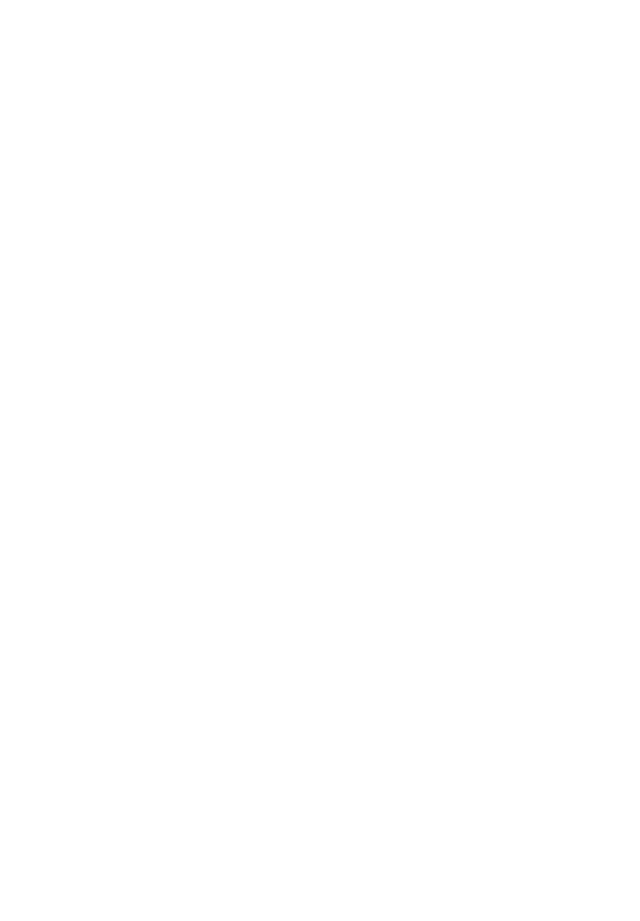
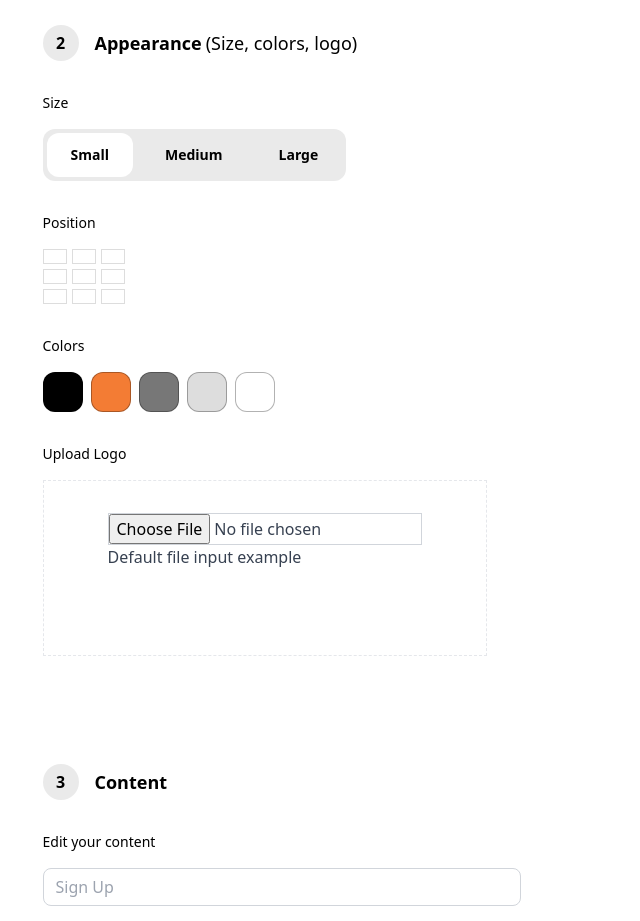
Before and after one commit to mrtksknn/popupsmart-modal-widget, a Next.js app: page / in a window 1280 px wide. Shown: the part 2820-3741 px from the top of the page, without its empty margins (0-640 px from the left). Before the commit the page ends 2773 px from the top, so only its background shows below. Built offline with nearby package versions, Linux system fonts and the light colour scheme.

Commit message:
created: content section

```diff
--- /dev/null
+++ b/components/Appearance/Colors/ColorItem.js
@@ -0,0 +1,18 @@
+import React from 'react';
+import {string} from 'prop-types';
+
+const propTypes = {value : string};
+const defaultProps = {value : null};
+
+const ColorItem = ({value}) => (
+  <input
+    className="grid-item appearance-none transition duration-200 color-item rounded-xl cursor-pointer hover:opacity-70 mr-2 w-10 h-10"
+    id="flexCheckDefault3" type="checkbox"
+    value={value}
+  />
+);
+
+ColorItem.propTypes = propTypes;
+ColorItem.defaultProps = defaultProps;
+
+export default ColorItem;
--- /dev/null
+++ b/components/Appearance/Colors/Colors.js
@@ -0,0 +1,19 @@
+import React from 'react';
+import ColorItem from './ColorItem';
+
+const Colors = () => (
+  <div className="colors">
+    <p className="text-sm font-normal mb-4 mt-8">
+      Colors
+    </p>
+    <div className="color-grid flex">
+      <ColorItem value="#000000" />
+      <ColorItem value="#F37C34" />
+      <ColorItem value="#777777" />
+      <ColorItem value="#dddddd" />
+      <ColorItem value="#ffffff" />
+    </div>
+  </div>
+);
+
+export default Colors;
--- /dev/null
+++ b/components/Appearance/Position/Position.js
@@ -0,0 +1,23 @@
+import React from 'react';
+import PositionItem from './PositionItem';
+
+const Position = () => (
+  <div className="position">
+    <p className="text-sm font-normal mb-4">
+      Position
+    </p>
+    <div className="grid-container w-20">
+      <PositionItem />
+      <PositionItem />
+      <PositionItem />
+      <PositionItem />
+      <PositionItem selected="true" />
+      <PositionItem />
+      <PositionItem />
+      <PositionItem />
+      <PositionItem />
+    </div>
+  </div>
+);
+
+export default Position;
--- /dev/null
+++ b/components/Appearance/Position/PositionItem.js
@@ -0,0 +1,10 @@
+import React from 'react';
+
+const PositionItem = () => (
+  <input
+    className="grid-item appearance-none transition duration-200 cursor-pointer" id="flexCheckDefault3" type="checkbox"
+    value=""
+  />
+);
+
+export default PositionItem;
--- /dev/null
+++ b/components/Appearance/Size.js
@@ -0,0 +1,28 @@
+import React from 'react';
+
+const Size = () => (
+  <div>
+    <p className="text-sm font-normal">
+      Size
+    </p>
+    <ul className="nav nav-tabs flex flex-col md:flex-row list-none mt-4 mb-8" id="tabs-tab" role="tablist">
+      <li className="step-header rounded-l-xl nav-item p-1" role="presentation">
+        <a aria-controls="tabs-home" aria-selected="true" className="flex nav-link rounded-xl font-medium text-sm bg-white px-6 py-3">
+          Small
+        </a>
+      </li>
+      <li className="step-header nav-item p-1" role="presentation">
+        <a aria-controls="tabs-home" aria-selected="true" className="active flex nav-link rounded-xl font-medium text-sm px-6 py-3">
+          Medium
+        </a>
+      </li>
+      <li className="step-header rounded-r-xl nav-item p-1" role="presentation">
+        <a aria-controls="tabs-home" aria-selected="true" className="flex nav-link rounded-xl font-medium text-sm px-6 py-3">
+          Large
+        </a>
+      </li>
+    </ul>
+  </div>
+);
+
+export default Size;
--- /dev/null
+++ b/components/Appearance/index.js
@@ -0,0 +1,29 @@
+/* eslint-disable react/jsx-child-element-spacing */
+import React from 'react';
+import Colors from './Colors/Colors';
+import LogoLoad from '../LogoLoad/LogoLoad';
+import Position from './Position/Position';
+import Size from './Size';
+
+const Appearance = () => (
+  <div className="Appearance mt-24">
+    <div className="flex items-center mb-8">
+      {/* eslint-disable-next-line max-len */}
+      <span className="step-header text-base font-semibold rounded-full flex items-center justify-center w-9 h-9 mr-4">
+        2
+      </span>
+      <span className="text-lg font-semibold">
+        Appearance
+        <span className="font-normal ml-1">
+          (Size, colors, logo)
+        </span>
+      </span>
+    </div>
+    <Size />
+    <Position />
+    <Colors />
+    <LogoLoad header="Upload Logo" />
+  </div>
+);
+
+export default Appearance;
--- /dev/null
+++ b/components/Content/Input.js
@@ -0,0 +1,12 @@
+import React from 'react';
+
+const Input = () => (
+  <input
+    className="input form-control block border border-solid border-gray-300 rounded-lg focus:border-blue-600 w-2/5 px-3 py-1.5 mt-4"
+    id="exampleFormControlInput1"
+    placeholder="Sign Up"
+    type="text"
+  />
+);
+
+export default Input;
--- /dev/null
+++ b/components/Content/index.js
@@ -0,0 +1,28 @@
+/* eslint-disable react/jsx-child-element-spacing */
+import React from 'react';
+import LogoLoad from '../LogoLoad/LogoLoad';
+import Input from './Input';
+
+const Content = () => (
+  <div className="Content mt-24">
+    <div className="flex items-center mb-8">
+      {/* eslint-disable-next-line max-len */}
+      <span className="step-header text-base font-semibold rounded-full flex items-center justify-center w-9 h-9 mr-4">
+        3
+      </span>
+      <span className="text-lg font-semibold">
+        Content
+      </span>
+    </div>
+    <p className="text-sm font-normal">
+      Edit your content
+    </p>
+    <Input />
+    <Input />
+    <Input />
+    <Input />
+    <LogoLoad header="Upload Image" />
+  </div>
+);
+
+export default Content;
--- a/components/Home/index.js
+++ b/components/Home/index.js
@@ -1,6 +1,8 @@
+import Appearance from '../Appearance';
 import Intro from '../Intro';
 import Statistics from '../Statistics';
 import Template from '../Template';
+import Content from '../Content';
 
 const displayName = 'Home';
 
@@ -10,6 +12,8 @@
     <Statistics />
     <div className="bg-white w-full flex items-center flex-col pt-24">
       <Template />
+      <Appearance />
+      <Content />
     </div>
   </div>
 );
--- /dev/null
+++ b/components/LogoLoad/LogoLoad.js
@@ -0,0 +1,29 @@
+import React from 'react';
+import {string} from 'prop-types';
+
+const propTypes = {header : string};
+const defaultProps = {header : null};
+
+const LogoLoad = ({header}) => (
+  <div className="colors">
+    <p className="text-sm font-normal mb-4 mt-8">
+      {header}
+    </p>
+    <div className="flex">
+      <div className="border border-dashed py-8 h-44 px-16 mb-3">
+        <input
+          className="form-control block w-full text-base font-normal text-gray-700 cursor-pointer border border-solid border-gray-300"
+          id="formFile" type="file"
+        />
+        <label className="form-label inline-block mb-2 text-gray-700" htmlFor="formFile">
+          Default file input example
+        </label>
+      </div>
+    </div>
+  </div>
+);
+
+LogoLoad.propTypes = propTypes;
+LogoLoad.defaultProps = defaultProps;
+
+export default LogoLoad;
--- a/styles/globals.scss
+++ b/styles/globals.scss
@@ -92,43 +92,51 @@
   max-width: 1195px;
   font-family: 'Poppins';
 
-  .temp-card {
-    background: #F5F5F5;
+  .temp-card { background: #F5F5F5 }
+}
+
+.Appearance {
+  width: 100%;
+  max-width: 1195px;
+
+  .position {
+    .grid-container {
+      display: grid;
+      column-gap: 5px;
+      row-gap: 5px;
+      grid-template-columns: auto auto auto;
+    }
+
+    .grid-item {
+      width: 24px;
+      height: 15px;
+      text-align: center;
+      border: 1px solid #DDDDDD;
+
+      &:hover { border-color: #a7a6a6 }
+      &:checked { background: #7D4AEA }
+    }
+  }
+
+  .colors {
+    .color-grid {
+      .color-item:first-child { background-color: #000 }
+      .color-item:nth-child(2) { background-color: #F37C34 }
+      .color-item:nth-child(3) { background-color: #777777 }
+      .color-item:nth-child(4) { background-color: #DDDDDD }
+      .color-item:last-child { background-color: #fff }
+      .color-item { border: 1px solid rgba(0, 0, 0, 0.3) }
+    }
   }
 }
 
-
-.hidden {
-  display: none;
+.Content {
+  width: 100%;
+  max-width: 1195px;
+  .input {
+    &:focus {
+      outline-offset: 0;
+      outline: 2px solid #b39ce59e
+    }
+  }
 }
-
-.pagination-container {
-  display: flex;
-  align-items: center;
-  position: absolute;
-  bottom: 0;
-  padding: 1rem 0;
-  justify-content: center;
-}
-
-.pagination-number,
-.pagination-button{
-  font-size: 1.1rem;
-  background-color: transparent;
-  border: none;
-  margin: 0.25rem 0.25rem;
-  cursor: pointer;
-  height: 2.5rem;
-  width: 2.5rem;
-  border-radius: .2rem;
-}
-
-.pagination-number:hover,
-.pagination-button:not(.disabled):hover {
-  background: #fff;
-}
-
-.pagination-number.active {
-  color: #fff;
-  background: #0085b6;
-}
```
Also changed, not shown: .eslintrc.json.
